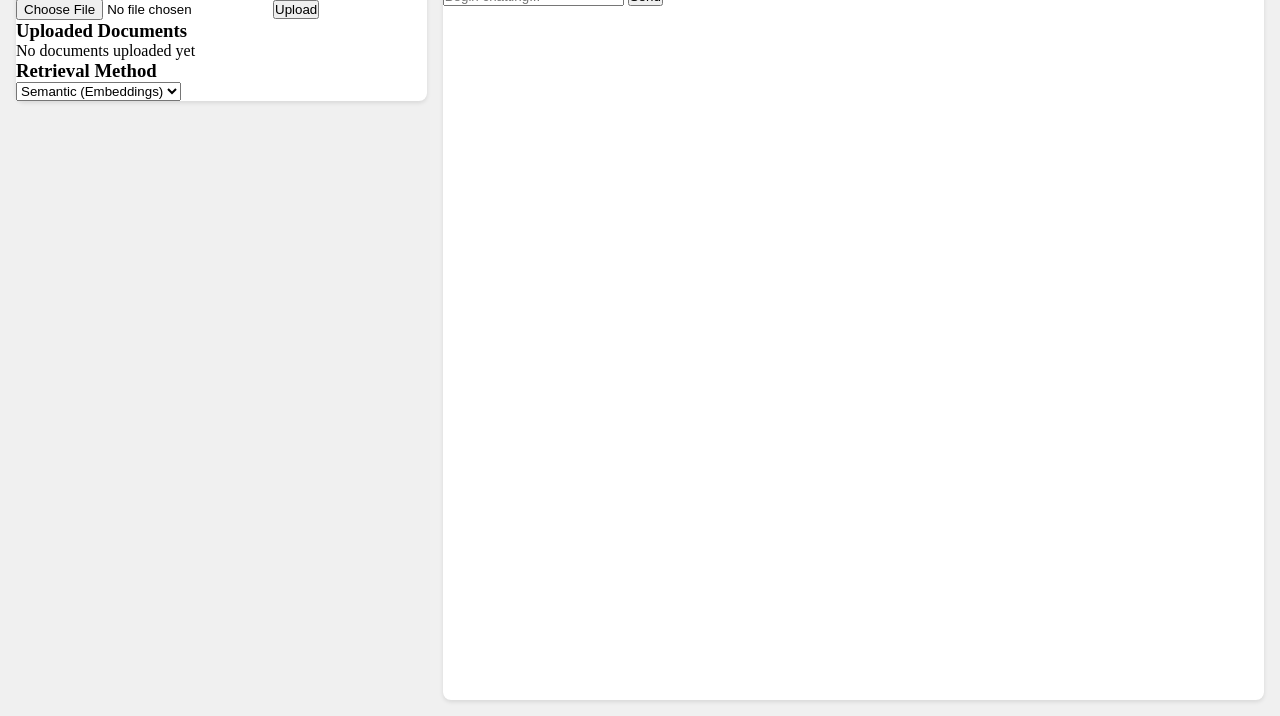
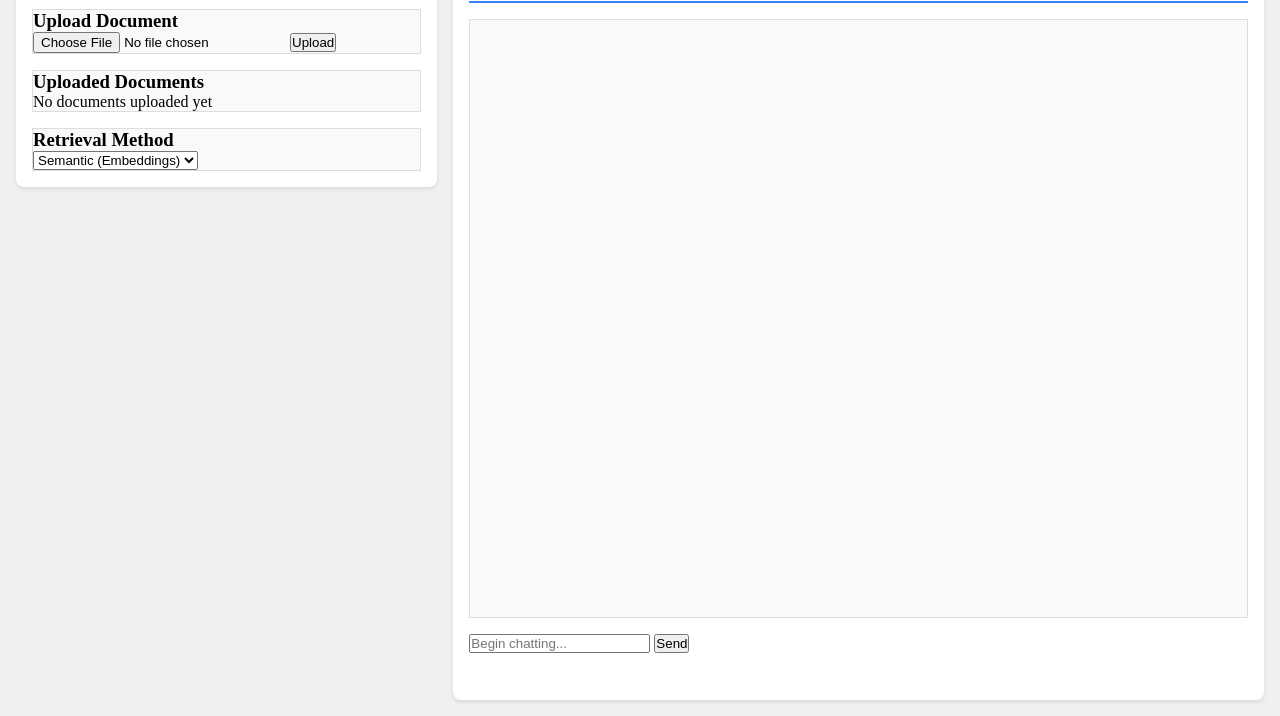
Before and after one commit to redjackfred/hcai-assignment-2, a plain HTML site: page chat.html in a window 1280 px wide. Shown: the part 84-800 px from the top of the page. Drawn offline with Linux system fonts and the light colour scheme.

Commit message:
Update styles

```diff
--- a/chat.html
+++ b/chat.html
@@ -11,7 +11,7 @@
     <main>
       <div id="documents-container" class="container">
         <h2>Document Management</h2>
-        <br/>
+        <hr/>
         <section id="upload-section">
           <h3>Upload Document</h3>
           <input type="file" id="file-input" />
@@ -31,7 +31,7 @@
       </div>
       <div id="chat-container" class="container">
         <h1>AI Chat</h1>
-        <br/>
+        <hr/>
         <div id="chat-box"></div>
         <div id="input-area">
           <input type="text" id="user-input" placeholder="Begin chatting..." />
--- a/style.css
+++ b/style.css
@@ -13,10 +13,17 @@ main{
   background-color: #f0f0f0;
 }
 
+hr{
+  border: none;
+  background-color: #3B82F6;
+  height: 2px;
+}
+
 .container{
   background-color: #fff;
   box-shadow: 0 2px 4px rgba(0,0,0,0.1);
   border-radius: 8px;
+  padding: 1rem;
 }
 
 #documents-container{
@@ -26,10 +33,27 @@ main{
   margin: 0;
   align-self: flex-start;
   height: auto;
+  gap: 1rem;
+}
+
+#documents-container section{
+  border: 1px solid #ddd;
+  background-color: #f9f9f9;
 }
 
 #chat-container{
   display: flex;
   flex-direction: column;
   flex: 2;
+  gap: 1rem;
 }
+
+#chat-box{
+  flex:12;
+  border: 1px solid #ddd;
+  background-color: #f9f9f9;
+}
+
+#input-area{
+  flex:1;
+}
```
